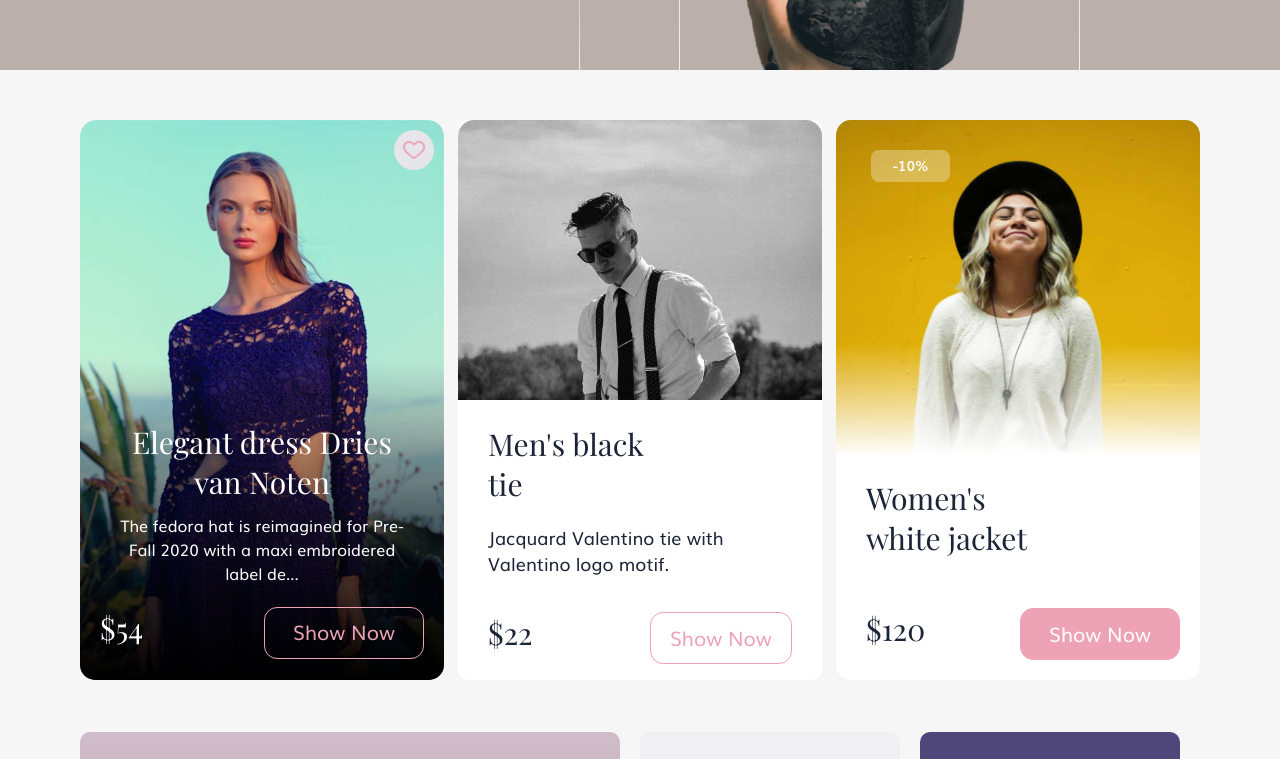
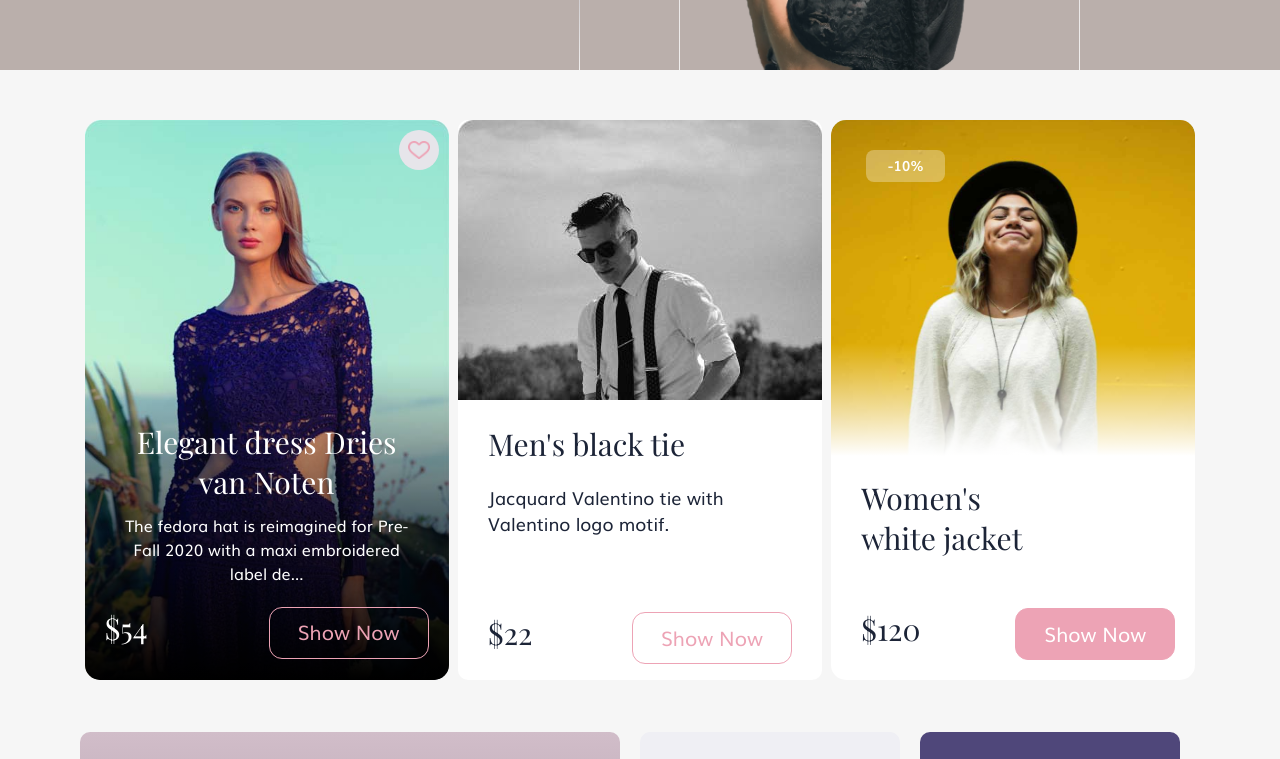
Before and after one commit to OrekuD/react-clay-shop, a React (Create React App) app: page / in a window 1280 px wide. Shown: the part 620-1379 px from the top of the page. Built offline with nearby package versions, Linux system fonts and the light colour scheme.

Commit message:
:wrench:

```diff
--- a/src/App.scss
+++ b/src/App.scss
@@ -53,10 +53,26 @@ body {
 .wrapper {
   padding: 0 80px;
 
+  @media (max-width: 1024px) {
+    padding: 0 50px;
+  }
+
+  @media (max-width: 920px) {
+    padding: 0 30px;
+  }
+
+  @media (max-width: 720px) {
+    padding: 0 15px;
+  }
+
   .section {
     display: flex;
     flex-wrap: wrap;
-    justify-content: space-between;
+    // justify-content: space-between;
     margin-top: 50px;
+
+    @media (max-width: 720px) {
+      margin-top: 30px;
+    }
   }
 }
--- a/src/App.tsx
+++ b/src/App.tsx
@@ -29,7 +29,7 @@ function App() {
       </div>
       <Collections />
       <Products />
-      <DressProduct />
+      {/* <DressProduct /> */}
       <div className="wrapper">
         <div className="section">
           <ShinyDress />
--- a/src/components/Banner/Banner.scss
+++ b/src/components/Banner/Banner.scss
@@ -4,6 +4,18 @@
   display: flex;
   padding-right: 200px;
   position: relative;
+
+  @media (max-width: 1024px) {
+    padding-right: 120px;
+  }
+
+  @media (max-width: 920px) {
+    padding-right: 40px;
+  }
+
+  @media (max-width: 720px) {
+    padding: 10px;
+  }
 
   .line {
     position: absolute;
@@ -14,6 +26,10 @@
     background-image: linear-gradient(#d1d1d6, #ffffff);
     z-index: 0;
     opacity: 0.8;
+
+    @media (max-width: 920px) {
+      display: none;
+    }
   }
 
   .content {
@@ -23,6 +39,19 @@
     flex-direction: column;
     justify-content: center;
     padding-left: 100px;
+
+    @media (max-width: 1024px) {
+      padding-left: 87px;
+    }
+
+    @media (max-width: 920px) {
+      padding-left: 30px;
+    }
+
+    @media (max-width: 720px) {
+      width: 100%;
+      padding-left: 10px;
+    }
 
     .title {
       font-size: 48px;
@@ -59,6 +88,10 @@
     display: flex;
     align-items: flex-end;
 
+    @media (max-width: 720px) {
+      display: none;
+    }
+
     img {
       width: 100%;
       height: 100%;
--- a/src/components/Collections/Collections.scss
+++ b/src/components/Collections/Collections.scss
@@ -3,6 +3,10 @@
   display: flex;
   align-items: center;
   height: calc(((50vw - 100px) + 60px) * 0.788);
+
+  @media (max-width: 720px) {
+    display: none;
+  }
 
   .right-container {
     padding-left: 20px;
--- a/src/components/Header/Header.scss
+++ b/src/components/Header/Header.scss
@@ -32,6 +32,10 @@ header {
       display: flex;
       align-items: center;
 
+      @media (max-width: 720px) {
+        display: none;
+      }
+
       .icon {
         margin: 0 20px;
         cursor: pointer;
@@ -41,6 +45,10 @@ header {
     .extra-links {
       display: flex;
       align-items: center;
+
+      @media (max-width: 500px) {
+        display: none;
+      }
 
       img {
         width: 20px;
@@ -62,6 +70,11 @@ header {
       margin: 0 30px;
       font-size: 1.4rem;
       color: $purple;
+
+      @media (max-width: 720px) {
+        margin: 0 15px;
+        font-size: 1.1rem;
+      }
     }
   }
 }
--- a/src/components/ProductCards/DressProduct/DressProduct.scss
+++ b/src/components/ProductCards/DressProduct/DressProduct.scss
@@ -1,15 +1,25 @@
 @import "../../../constants/variables.scss";
 
-.cards-container {
+.dress-product-container {
   padding: 20px 100px;
+
+  @media (max-width: 1024px) {
+    padding: 20px 60px;
+  }
+
+  @media (max-width: 920px) {
+    padding: 20px 30px;
   }
 
   .dress-product-card {
-  height: calc((100vw - 200px) * 0.57);
-  //   background: red;
+    min-height: calc((100vw - 200px) * 0.57);
     padding: 40px 20px;
     display: flex;
     background: white;
+
+    @media (max-width: 720px) {
+      display: none;
+    }
 
     .images-section {
       width: 50%;
@@ -265,3 +275,4 @@
       }
     }
   }
+}
--- a/src/components/ProductCards/DressProduct/DressProduct.tsx
+++ b/src/components/ProductCards/DressProduct/DressProduct.tsx
@@ -29,7 +29,7 @@ const DressProduct = () => {
   const [activeTabIndex, setActiveTabIndex] = useState<number>(0);
 
   return (
-    <div className="cards-container">
+    <div className="dress-product-container">
       <div className="dress-product-card">
         <div className="images-section">
           <div className="active-image-container">
--- a/src/components/ProductCards/ElegantDress/ElegantDress.scss
+++ b/src/components/ProductCards/ElegantDress/ElegantDress.scss
@@ -6,7 +6,22 @@
   border-radius: 15px;
   overflow: hidden;
   position: relative;
-  margin-bottom: 20px;
+  margin: 0 auto 20px auto;
+
+  @media (max-width: 920px) {
+    width: 320px;
+    min-height: 320px * 1.54;
+  }
+
+  @media (max-width: 720px) {
+    width: calc(100vw - 80px);
+    height: calc((100vw - 80px) * 1.54);
+  }
+
+  @media (max-width: 500px) {
+    width: calc(100vw - 30px);
+    height: calc((100vw - 30px) * 1.54);
+  }
 
   img {
     width: 100%;
--- a/src/components/ProductCards/WhiteDress/WhiteDress.scss
+++ b/src/components/ProductCards/WhiteDress/WhiteDress.scss
@@ -6,7 +6,22 @@
   border-radius: 15px;
   overflow: hidden;
   position: relative;
-  //   background: white;
+  margin: 0 auto 20px auto;
+
+  @media (max-width: 920px) {
+    width: 320px;
+    min-height: 320px * 1.54;
+  }
+
+  @media (max-width: 720px) {
+    width: calc(100vw - 80px);
+    height: calc((100vw - 80px) * 1.54);
+  }
+
+  @media (max-width: 500px) {
+    width: calc(100vw - 30px);
+    height: calc((100vw - 30px) * 1.54);
+  }
 
   img {
     width: 100%;
--- a/src/components/Products/Products.scss
+++ b/src/components/Products/Products.scss
@@ -20,9 +20,24 @@
   width: 364px;
   height: 560px;
   border-radius: 10px;
-  margin-bottom: 20px;
+  margin: 0 auto 20px auto;
   background-color: #ffffff;
   overflow: hidden;
+
+  @media (max-width: 920px) {
+    width: 320px;
+    min-height: 320px * 1.54;
+  }
+
+  @media (max-width: 720px) {
+    width: calc(100vw - 80px);
+    height: calc((100vw - 80px) * 1.54);
+  }
+
+  @media (max-width: 500px) {
+    width: calc(100vw - 30px);
+    height: calc((100vw - 30px) * 1.54);
+  }
 
   img {
     width: 100%;
@@ -41,8 +56,18 @@
     .card-title {
       color: $purple;
       font-size: 30px;
-      width: 60%;
+      width: 70%;
       margin: 0;
+
+      @media (max-width: 1024px) {
+        width: 80%;
+        font-size: 24px;
+      }
+
+      @media (max-width: 720px) {
+        width: 90%;
+        font-size: 24px;
+      }
     }
 
     .description {
@@ -62,7 +87,7 @@
 
 .button-main {
   height: 52px;
-  width: 160px;
+  min-width: 160px;
   background: transparent;
   border: 1px solid #eda3b5;
   color: #eda3b5;
@@ -74,6 +99,11 @@
   cursor: pointer;
   transition: 0.6s all ease;
 
+  @media (max-width: 720px) {
+    min-width: 140px;
+    font-size: 18px;
+  }
+
   &:hover {
     background: #eda3b5;
     color: #ffffff;
```
Lines whose indentation alone changed are shown as unchanged.
